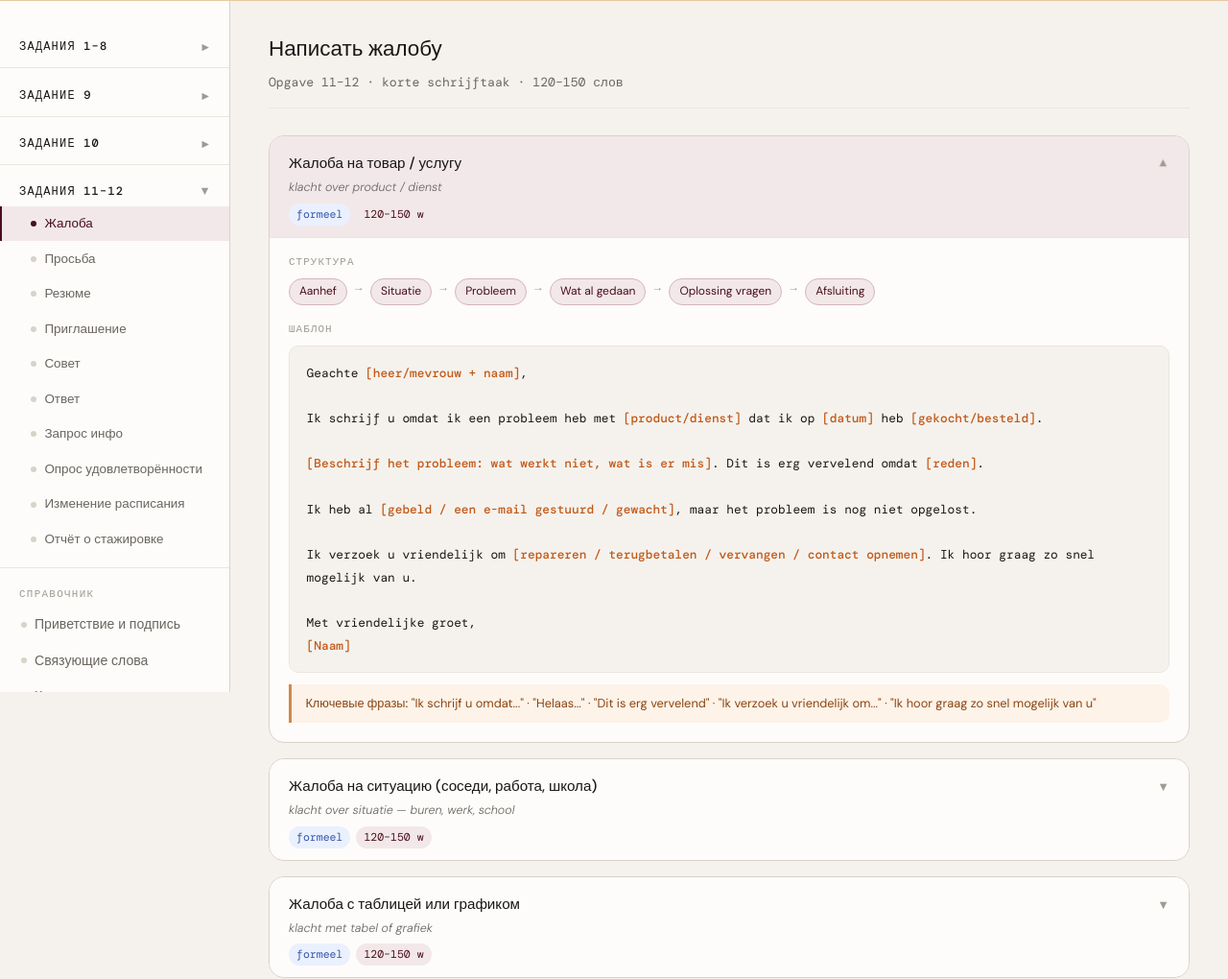
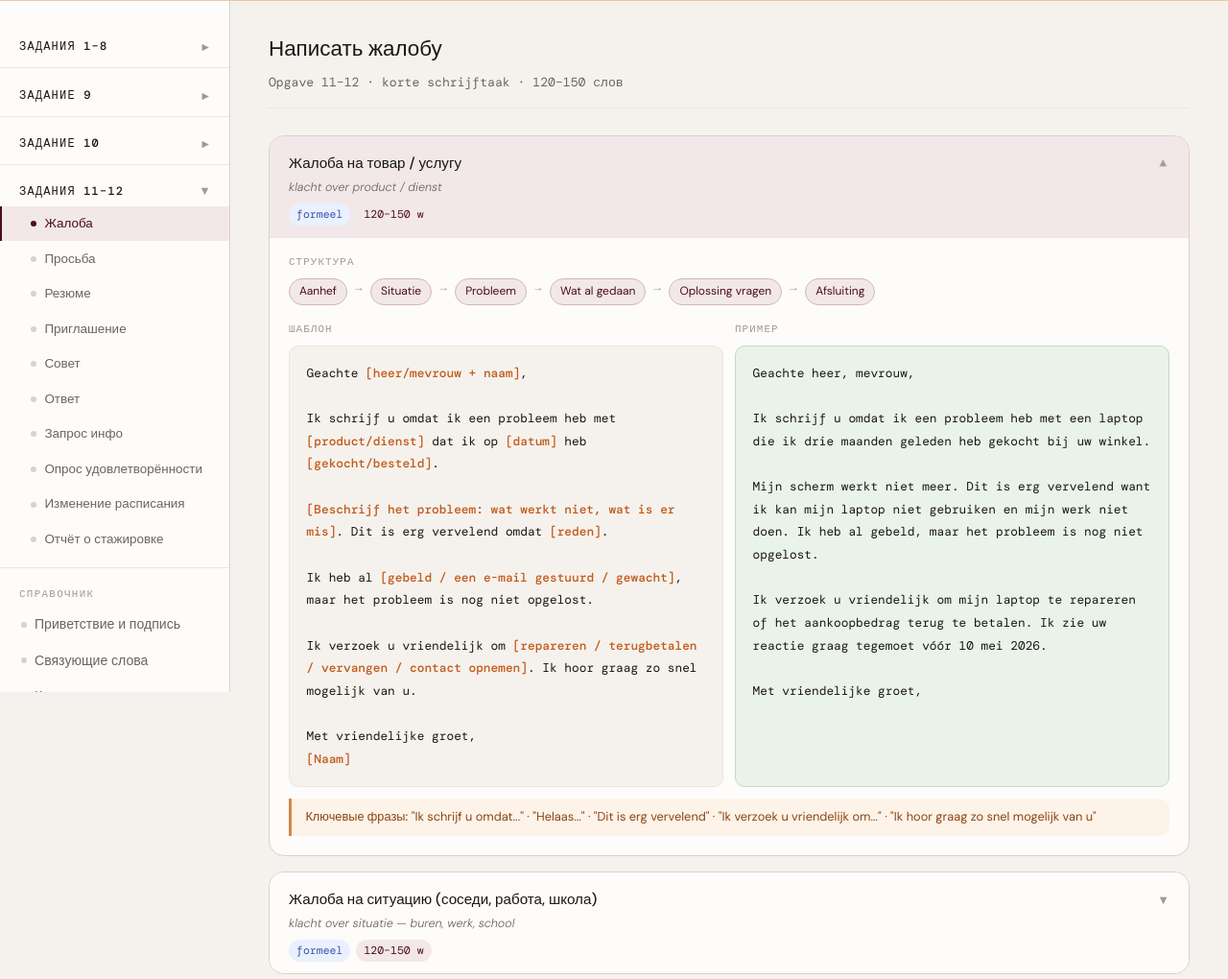
Before and after one commit to Olyunyaa/schrijven-b1, a plain HTML site: page index.html in a window 1280 px wide. Shown: the part 160-1180 px from the top of the page at 96% size. Drawn offline with nearby package versions, Linux system fonts and the light colour scheme; a web font is replaced by a local one.

Commit message:
Add example text for Klacht over product/dienst section
Co-Authored-By: Claude Opus 4.6 <noreply@anthropic.com>

```diff
--- a/index.html
+++ b/index.html
@@ -633,7 +633,8 @@
               <span class="pill">Oplossing vragen</span><span class="arrow">→</span>
               <span class="pill">Afsluiting</span>
             </div>
-            <div class="body-label">Шаблон</div>
+            <div class="template-pair-labels"><div class="body-label">Шаблон</div><div class="body-label">Пример</div></div>
+            <div class="template-pair">
             <div class="template-box">Geachte <span class="fill-word">[heer/mevrouw + naam]</span>,
 
 Ik schrijf u omdat ik een probleem heb met <span class="fill-word">[product/dienst]</span> dat ik op <span class="fill-word">[datum]</span> heb <span class="fill-word">[gekocht/besteld]</span>.
@@ -646,6 +647,16 @@ Ik verzoek u vriendelijk om <span class="fill-word">[repareren / terugbetalen /
 
 Met vriendelijke groet,
 <span class="fill-word">[Naam]</span></div>
+            <div class="example-box">Geachte heer, mevrouw,
+
+Ik schrijf u omdat ik een probleem heb met een laptop die ik drie maanden geleden heb gekocht bij uw winkel.
+
+Mijn scherm werkt niet meer. Dit is erg vervelend want ik kan mijn laptop niet gebruiken en mijn werk niet doen. Ik heb al gebeld, maar het probleem is nog niet opgelost.
+
+Ik verzoek u vriendelijk om mijn laptop te repareren of het aankoopbedrag terug te betalen. Ik zie uw reactie graag tegemoet vóór 10 mei 2026.
+
+Met vriendelijke groet,</div>
+            </div>
             <div class="tip-box"><strong>Ключевые фразы:</strong> "Ik schrijf u omdat..." · "Helaas..." · "Dit is erg vervelend" · "Ik verzoek u vriendelijk om..." · "Ik hoor graag zo snel mogelijk van u"</div>
           </div>
         </div>
```
